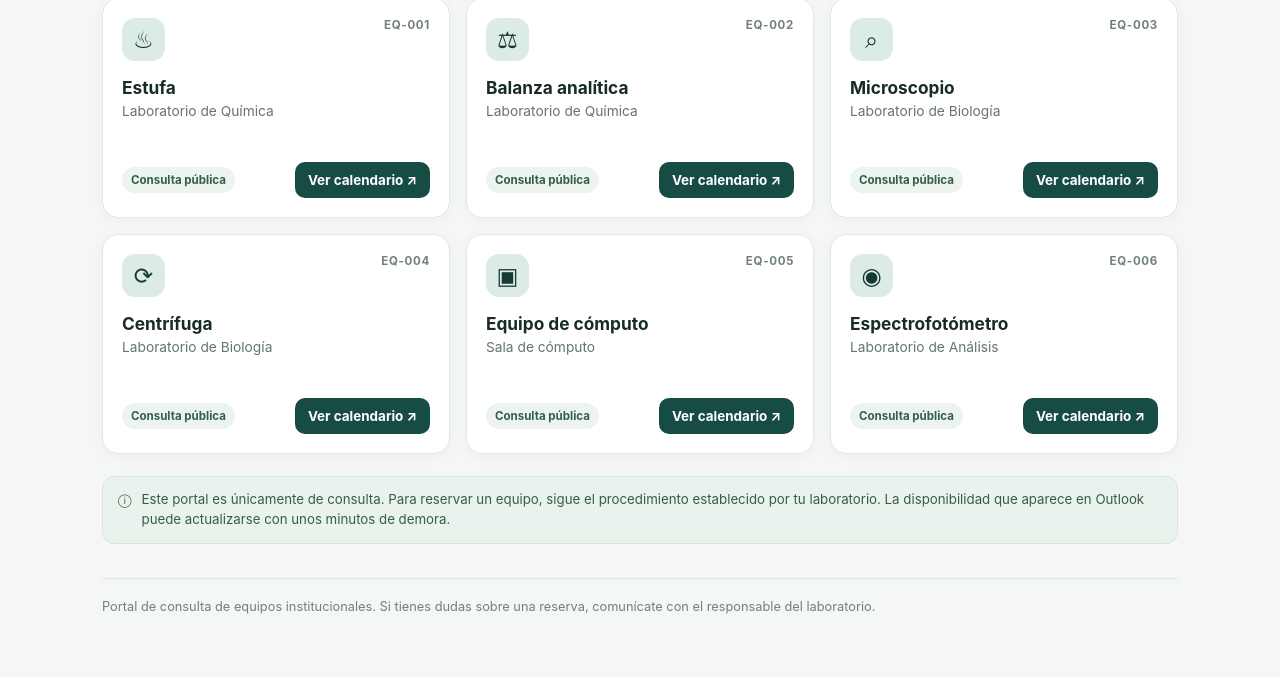
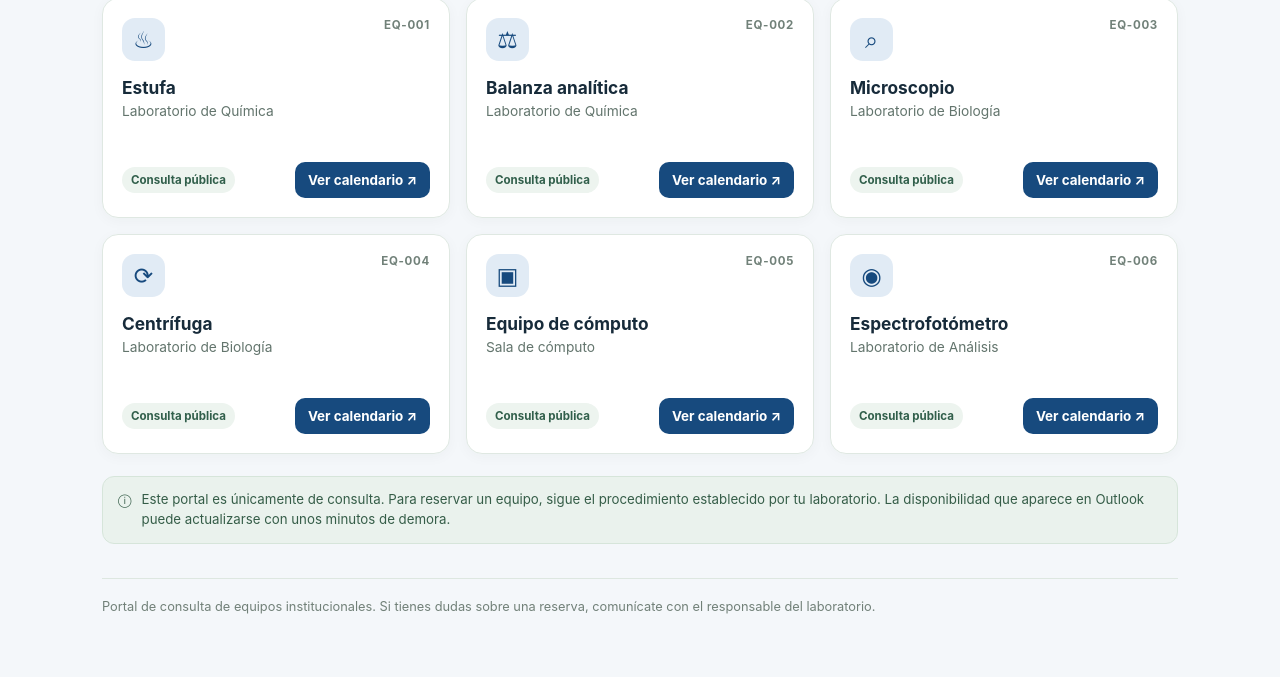
Before and after one commit to jose-2020/catalogo-equipos, a plain HTML site: page index.html in a window 1280 px wide. Shown: the part 522-1199 px from the top of the page. Drawn offline with Linux system fonts and the light colour scheme.

Commit message:
Update index.html

```diff
--- a/index.html
+++ b/index.html
@@ -8,12 +8,12 @@
 
 <style>
 :root {
-  --site-primary: #174C45;
+  --site-primary: #174A7E;
   --site-on-primary: #FFFFFF;
-  --site-secondary: #DCEBE5;
-  --site-on-secondary: #183A34;
-  --site-background: #F4F7F5;
-  --site-on-background: #172B27;
+  --site-secondary: #E1EBF5;
+  --site-on-secondary: #174A7E;
+  --site-background: #F4F7FA;
+  --site-on-background: #172B3A;
   --site-font-body: Inter, ui-sans-serif, system-ui, sans-serif;
   --site-font-heading: Inter, ui-sans-serif, system-ui, sans-serif;
 }
@@ -146,8 +146,8 @@ input, select {
 input { padding-left: 45px; }
 
 input:focus, select:focus {
-  border-color: #347A6C;
-  box-shadow: 0 0 0 3px rgba(52,122,108,.15);
+  border-color: #3978B5;
+  box-shadow: 0 0 0 3px rgba(57,120,181,.15);
 }
 
 .summary {
```
